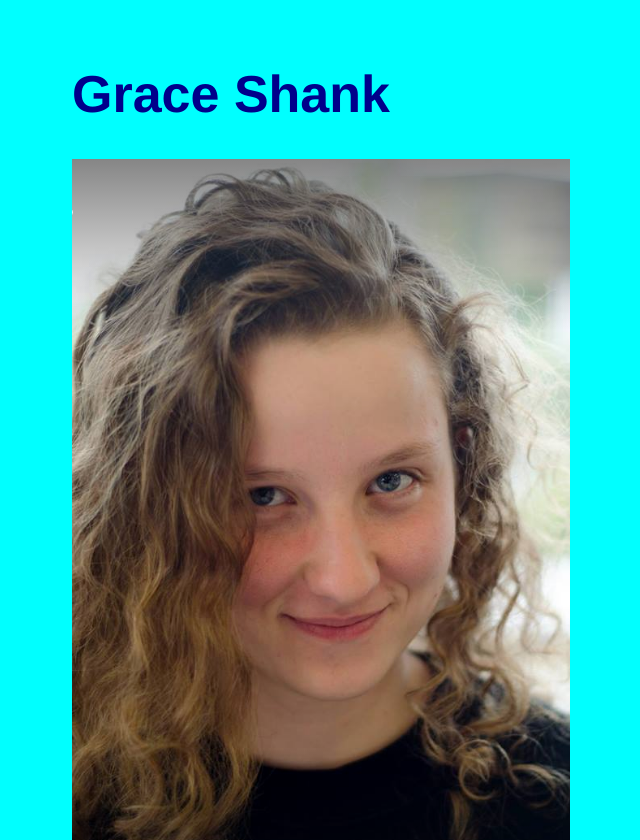
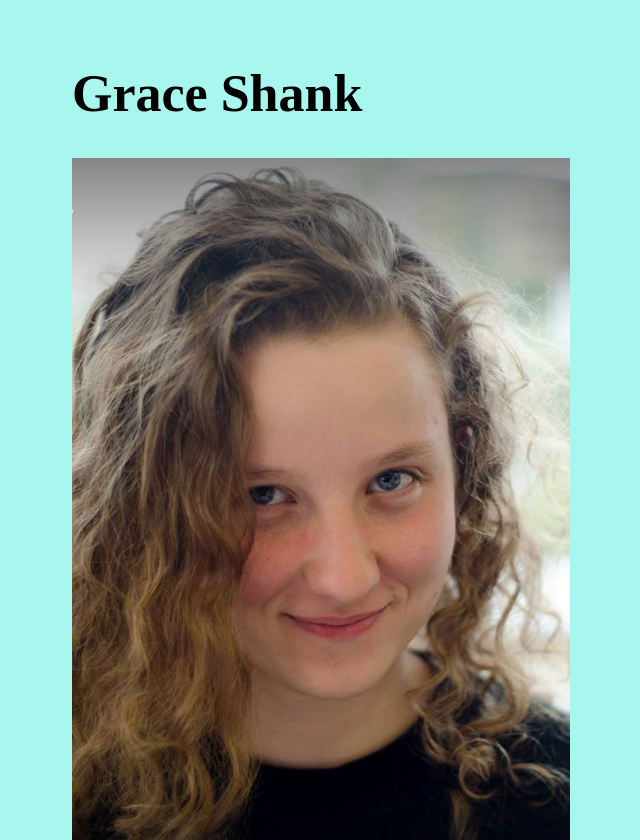
Before and after one commit to gshank01/gshank01.github.io, a plain HTML site: page index.html in a window 1280 px wide. Shown: the top 840 px of the page, without its empty margins (56-696 px from the left). Drawn offline with Linux system fonts and the light colour scheme.

Commit message:
main.css modified colors

```diff
--- a/main.css
+++ b/main.css
@@ -1,19 +1,17 @@
-
-
-
 
 body {
-	font-family: Helvetica;
+	font-family: "Times New Roman", Times, serif;
 	font-size: 18px;
 	margin-top: 5%;
 	margin-bottom: 10%;
 	margin-right: 18%;
 	margin-left: 10%;
-	background-color: cyan;
+	background-color: #A7F7EE;
 }
 
 h1, h2, h3, h4 {
-	color:darkblue;
+	color: black;
+	font-weight: bold;
 }
 
 .page_link {
@@ -26,6 +24,6 @@ h1, h2, h3, h4 {
 }
 
 .my_name {
-	color: darkblue;
+	color: black;
 	font-size: 52px;
 }
```
